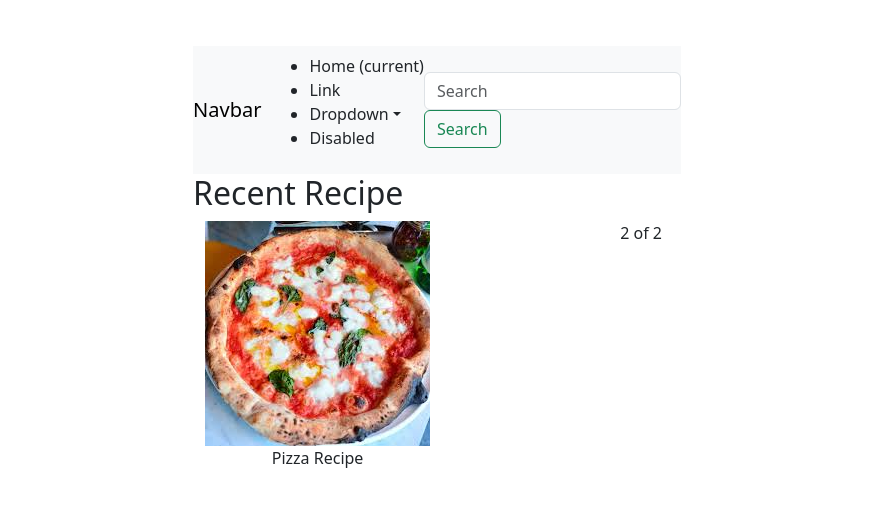
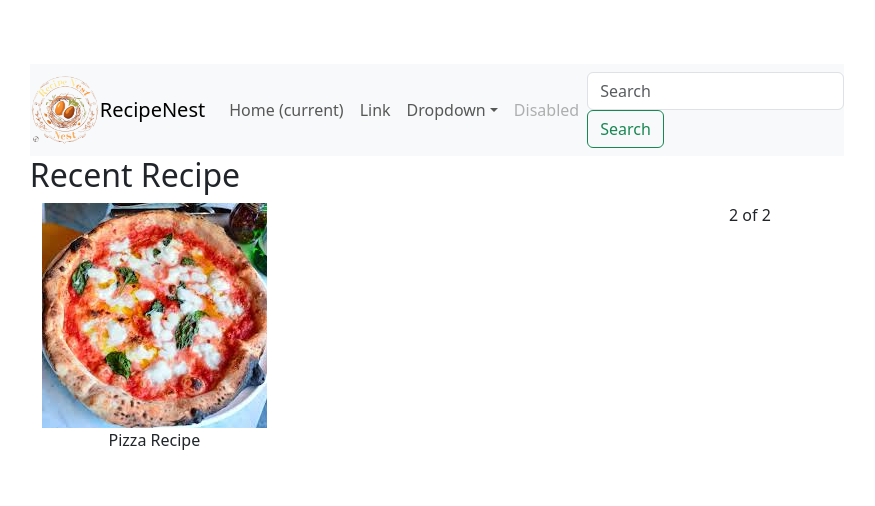
Before and after one commit to ReaDaCoder/my-recipe-app-react, a React (Vite) app: page /HomePage in a window 1280 px wide. Shown: the part 142-648 px from the top of the page, without its empty margins (203-1078 px from the left). Built offline with nearby package versions, Linux system fonts and the light colour scheme.

Commit message:
added images

```diff
--- a/pages/HomePage.jsx
+++ b/pages/HomePage.jsx
@@ -5,13 +5,14 @@ export default function HomePage(){
     return(
         <div className="homepage">
           <nav className="navbar navbar-expand-lg navbar-light bg-light">
-  <a className="navbar-brand" href="#">Navbar</a>
+          <img src="recipe-log.PNG" alt="logo for the recipe app" width="70px" />
+  <a className="navbar-brand" href="#">RecipeNest</a>
   <button className="navbar-toggler" type="button" data-toggle="collapse" data-target="#navbarSupportedContent" aria-controls="navbarSupportedContent" aria-expanded="false" aria-label="Toggle navigation">
     <span className="navbar-toggler-icon"></span>
   </button>
 
   <div className="collapse navbar-collapse" id="navbarSupportedContent">
-    <ul classNamw="navbar-nav mr-auto">
+    <ul className="navbar-nav mr-auto">
       <li className="nav-item active">
         <a className="nav-link" href="#">Home <span class="sr-only">(current)</span></a>
       </li>
--- a/pages/LoginPage.jsx
+++ b/pages/LoginPage.jsx
@@ -7,7 +7,8 @@ export default function HomePage(){
 
   }
     return(
-        <div className="homepage">
+        <div className="loginpage">
+          <img src="logo-recipe.JPG" alt="" width="150px"/>
             <div className="container text-center">
   <div className="row">
     <div className="col">
```
Also changed, not shown: logo-recipe.JPG (added), recipe-log.PNG (added).
